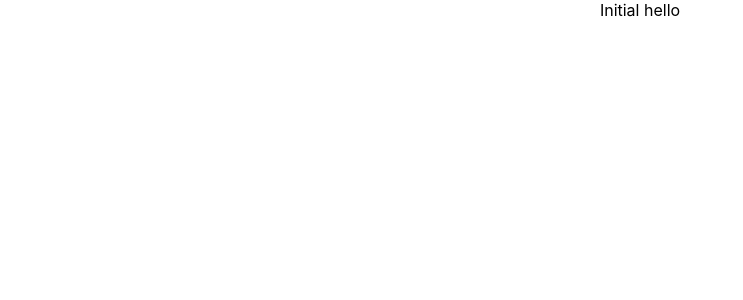
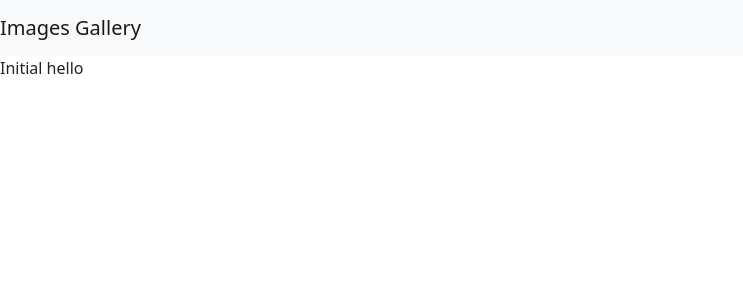
Before and after one commit to radislavB/images-gallery, a React (Create React App) app in the folder frontend/: page / in a window 1280 px wide. Shown: the top 300 px of the page, without its empty margins (0-743 px from the left). Built offline with nearby package versions, Linux system fonts and the light colour scheme.

Commit message:
add header

```diff
--- a/frontend/package.json
+++ b/frontend/package.json
@@ -6,10 +6,12 @@
     "@testing-library/jest-dom": "^5.16.1",
     "@testing-library/react": "^12.1.2",
     "@testing-library/user-event": "^13.5.0",
+    "bootstrap": "^5.1.3",
     "react": "^17.0.2",
+    "react-bootstrap": "^2.1.0",
     "react-dom": "^17.0.2",
     "react-scripts": "5.0.0",
-    "web-vitals": "^2.1.3"
+    "web-vitals": "^0.2.4"
   },
   "scripts": {
     "start": "react-scripts start",
--- a/frontend/src/App.js
+++ b/frontend/src/App.js
@@ -1,8 +1,11 @@
 import './App.css';
+import 'bootstrap/dist/css/bootstrap.min.css';
+import Header from './Components/Header';
 
 function App() {
   return (
-    <div className="App">
+    <div >
+      <Header/>
       Initial hello
     </div>
   );
--- /dev/null
+++ b/frontend/src/Components/Header.js
@@ -0,0 +1,13 @@
+import React from 'react';
+import {Navbar} from 'react-bootstrap';
+
+const Header =() =>{
+    return (
+        <Navbar bg="light" variant="light">
+            <Navbar.Brand href="/">Images Gallery</Navbar.Brand>
+        </Navbar>
+    )
+
+}
+
+export default Header;
```
Also changed, not shown: 1 other file (tests, documents, lock files or other folders).
